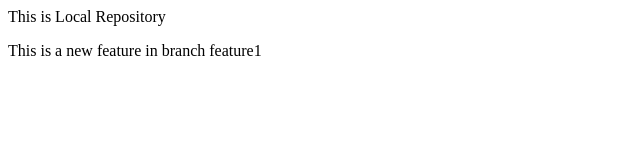
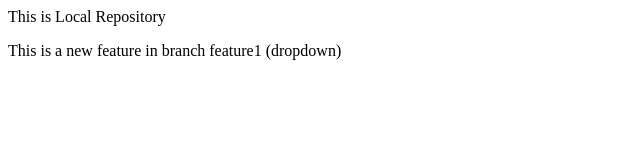
Before and after one commit to HreethikaRathode/Local_Repo, a plain HTML site: page index.html in a window 1280 px wide. Shown: the full height of the page, 0-640 px from the left. Drawn offline with Linux system fonts and the light colour scheme.

Commit message:
add dropdown

```diff
--- a/index.html
+++ b/index.html
@@ -1,2 +1,2 @@
 <p>This is Local Repository</p>
-<p>This is a new feature in branch feature1</p>
+<p>This is a new feature in branch feature1 (dropdown)</p>
```
